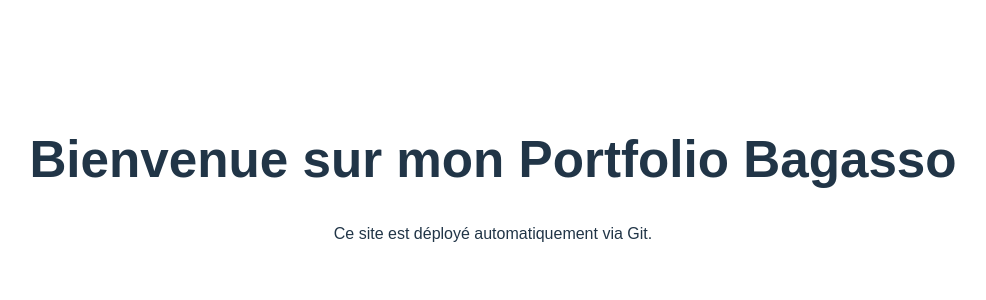
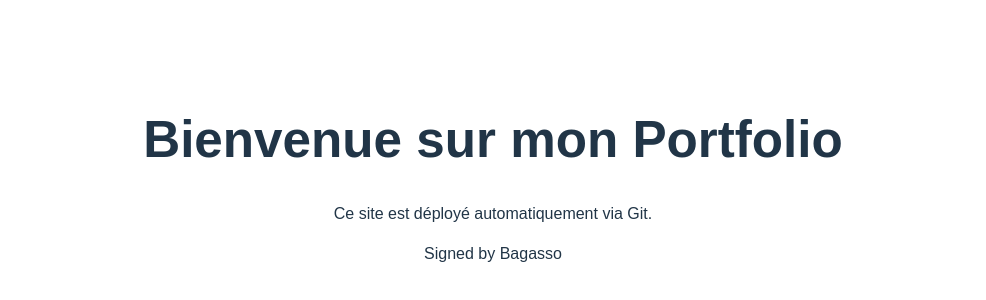
Before and after one commit to Bagass0/Portfolio, a React (Vite) app in the folder Frontend/: page / in a window 1280 px wide. Shown: the part 220-520 px from the top of the page, without its empty margins (147-1133 px from the left). Built offline with nearby package versions, Linux system fonts and the light colour scheme.

Commit message:
Update App.jsx

```diff
--- a/Frontend/src/App.jsx
+++ b/Frontend/src/App.jsx
@@ -3,8 +3,9 @@ import './App.css'
 function App() {
   return (
     <div className="container">
-      <h1>Bienvenue sur mon Portfolio Bagasso</h1>
+      <h1>Bienvenue sur mon Portfolio</h1>
       <p>Ce site est déployé automatiquement via Git.</p>
+      <p>Signed by Bagasso</p>
     </div>
   )
 }
```
